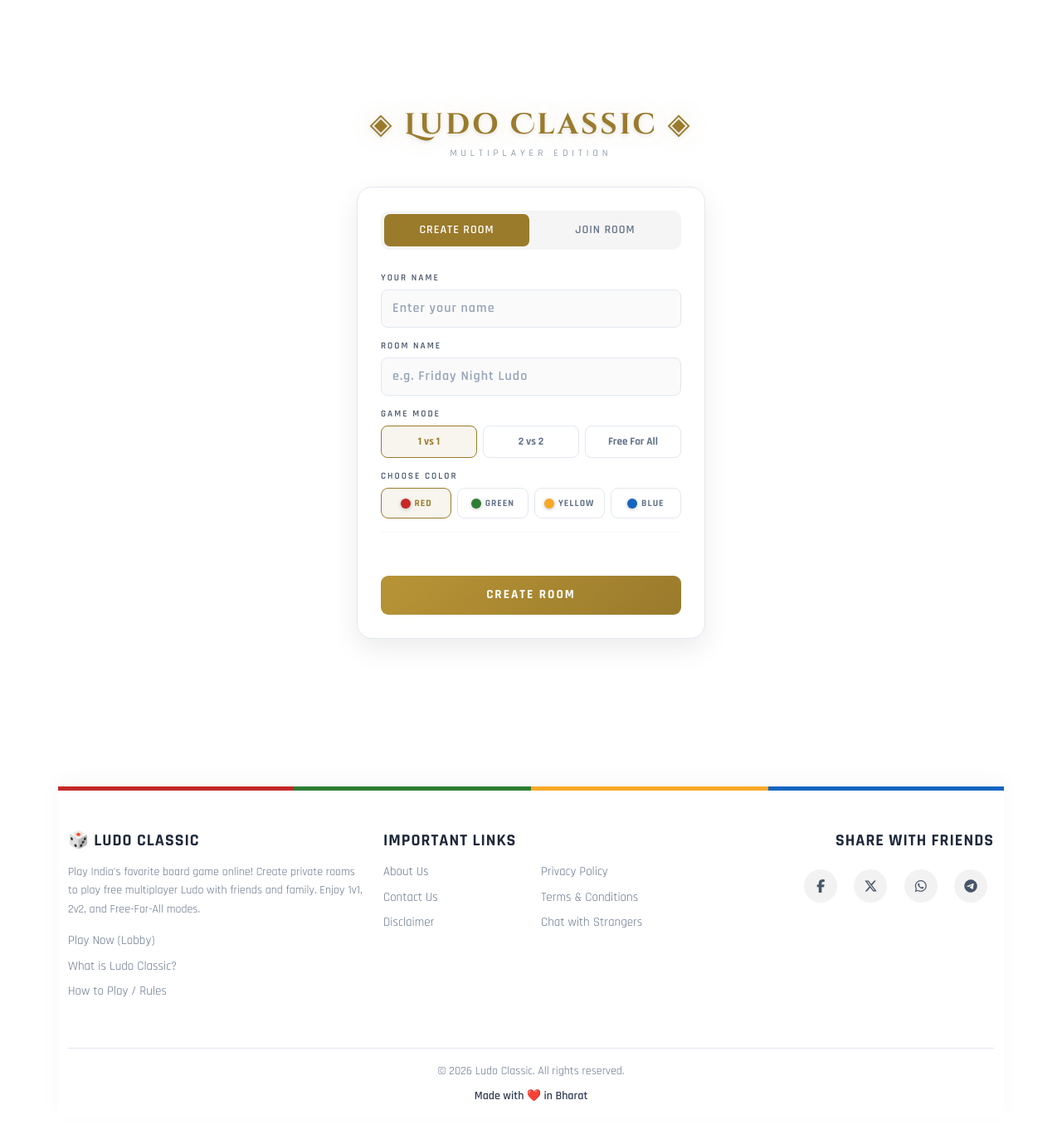
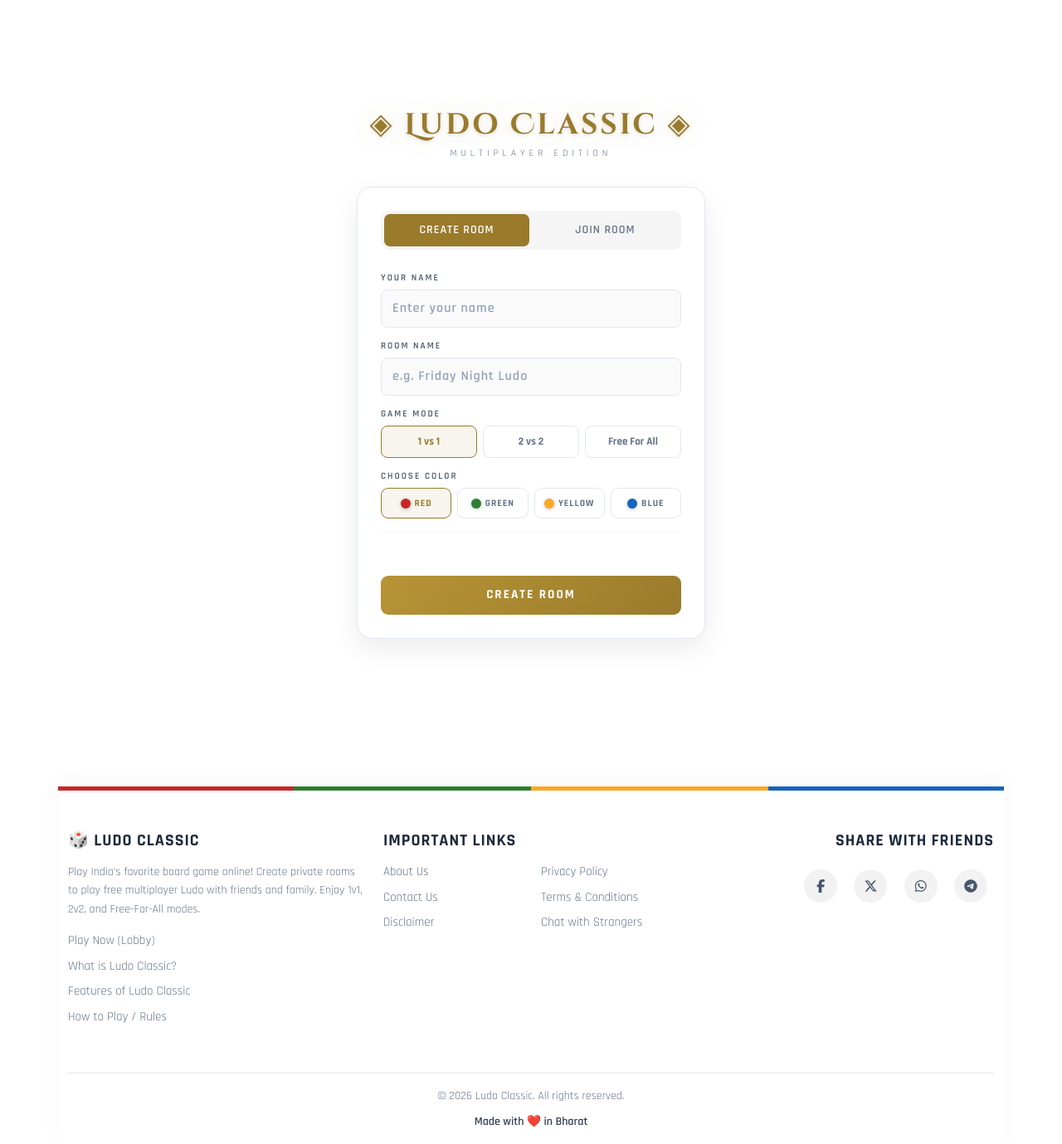
Before and after one commit to ludo-classic/ludo-classic.github.io, a Jekyll site: the page built from index.html, in a window 1280 px wide. Shown: the whole page at 83% size. Built offline with Jekyll 4.4.1, drawn with Linux system fonts in a browser that asks for light colours; comment, search, counter and statistics services are not loaded; before the commit the page ends 1348 px from its top, so only the background shows below that.

Commit message:
Update footer.html

```diff
--- a/_includes/footer.html
+++ b/_includes/footer.html
@@ -60,6 +60,7 @@
         <p class="small footer-text-light mb-3">Play India's favorite board game online! Create private rooms to play free multiplayer Ludo with friends and family. Enjoy 1v1, 2v2, and Free-For-All modes.</p>
         <a href="/" class="ludo-footer-link">Play Now (Lobby)</a>
         <a href="/what-is-ludo.html" class="ludo-footer-link">What is Ludo Classic?</a>
+        <a href="/ludo-classic-features.html" class="ludo-footer-link">Features of Ludo Classic</a>
         <a href="/rules.html" class="ludo-footer-link">How to Play / Rules</a>
       </div>
 
```
